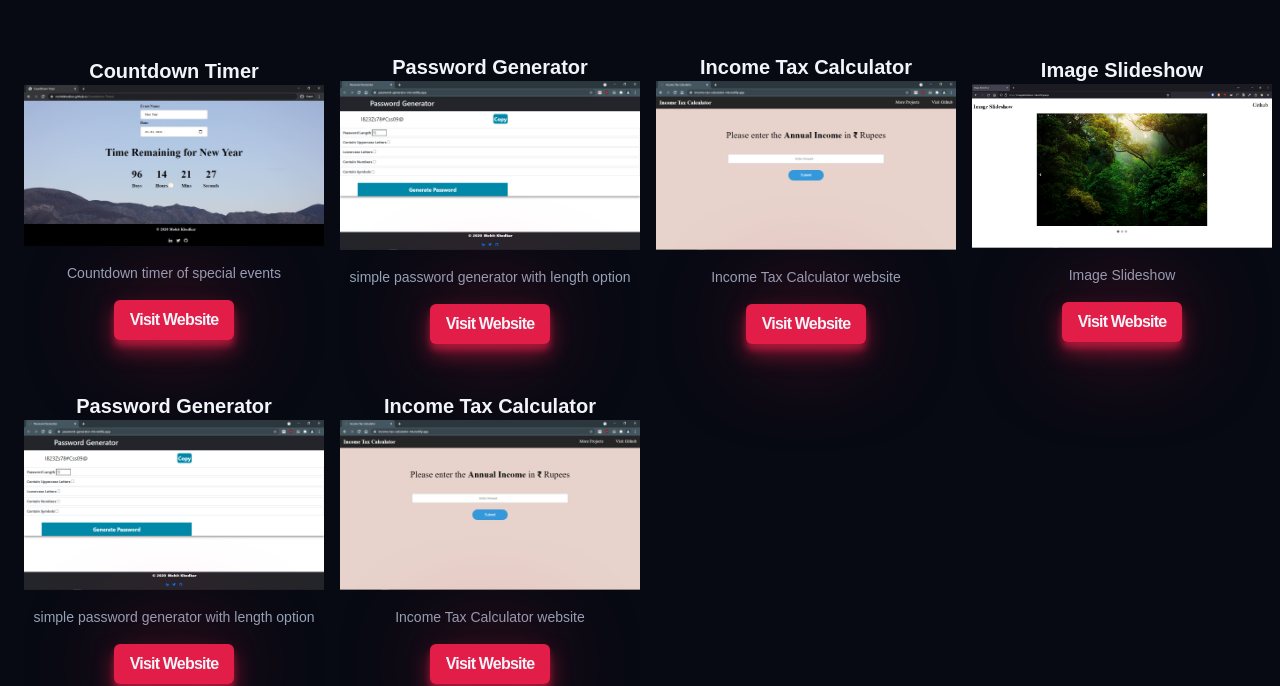
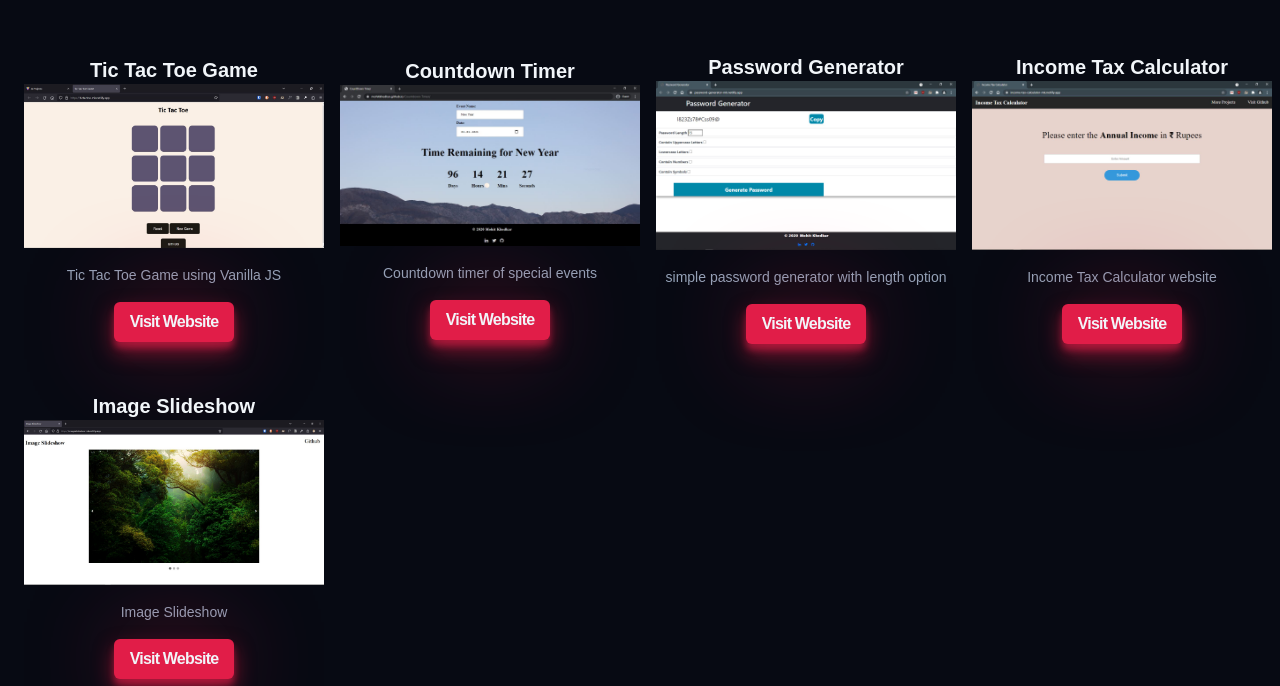
Before and after one commit to mohitkhedkar/vanilla-javascript-mini-projects, a website built with Vite: page vanilla-js-projects/index.html in a window 1280 px wide. Shown: the part 125-811 px from the top of the page. Built offline with nearby package versions, Linux system fonts and the light colour scheme.

Commit message:
update vanilla JS Portfolio

```diff
--- a/vanilla-js-projects/index.html
+++ b/vanilla-js-projects/index.html
@@ -13,9 +13,16 @@
         <p class="header__subtitle">By Mohit Khedkar</p>
       </nav>
     </header>
-
     <section class="mainsection container section">
       <div class="mainsection__container">
+        <!-- Project list start -->
+        <div class="mainsection__content">
+          <h1 class="mainsection__h1">Tic Tac Toe Game</h1>
+          <img mainsection__img src="public/TicTacToe.JPG" alt="" />
+          <p class="mainsection__p">Tic Tac Toe Game using Vanilla JS</p>
+          <a class="mainsection__btn btn" target="_blank" href="https://tictactoe-mk.netlify.app/">Visit Website</a>
+        </div>
+
         <div class="mainsection__content">
           <h1 class="mainsection__h1">Countdown Timer</h1>
           <img
@@ -25,7 +32,7 @@
           />
           <p class="mainsection__p">Countdown timer of special events</p>
           <a
-            class="mainsection__btn btn"
+            class="mainsection__btn btn" target="_blank"
             href="https://countdown-timer-mk.netlify.app/"
             >Visit Website</a
           >
@@ -37,7 +44,7 @@
             simple password generator with length option
           </p>
           <a
-            class="mainsection__btn btn"
+            class="mainsection__btn btn" target="_blank"
             href="https://password-generator-mk.netlify.app/"
             >Visit Website</a
           >
@@ -48,7 +55,7 @@
           <img mainsection__img src="public/income-tax-calculator.JPG" alt="" />
           <p class="mainsection__p">Income Tax Calculator website</p>
           <a
-            class="mainsection__btn btn"
+            class="mainsection__btn btn" target="_blank"
             href="https://income-tax-calculator-mk.netlify.app/"
             >Visit Website</a
           >
@@ -59,30 +66,15 @@
           <img class="mainsection__img" src="public/Img-SlideShow.JPG" alt="" />
           <p class="mainsection__p">Image Slideshow</p>
           <a
-            class="mainsection__btn btn"
+            class="mainsection__btn btn" target="_blank"
             href="https://imageslideshow-mk.netlify.app/"
             >Visit Website</a
           >
         </div>
 
-        <div class="mainsection__content">
-          <h1 class="mainsection__h1">Password Generator</h1>
-          <img mainsection__img src="public/Password-generator.JPG" alt="" />
-          <p class="mainsection__p">
-            simple password generator with length option
-          </p>
-          <a class="mainsection__btn btn" href="#">Visit Website</a>
-        </div>
 
-        <div class="mainsection__content">
-          <h1 class="mainsection__h1">Income Tax Calculator</h1>
-          <img mainsection__img src="public/income-tax-calculator.JPG" alt="" />
-          <p class="mainsection__p">Income Tax Calculator website</p>
-          <a class="mainsection__btn btn" href="#">Visit Website</a>
-        </div>
-      </div>
     </section>
-
+    <p class="contact__description">#Project sorted by Latest First </p>
     <section id="contact" class="contact container section">
       <h2 class="contact__title">Get In Contact</h2>
       <p class="contact__description">
```
Also changed, not shown: vanilla-js-projects/public/TicTacToe.JPG (added).
